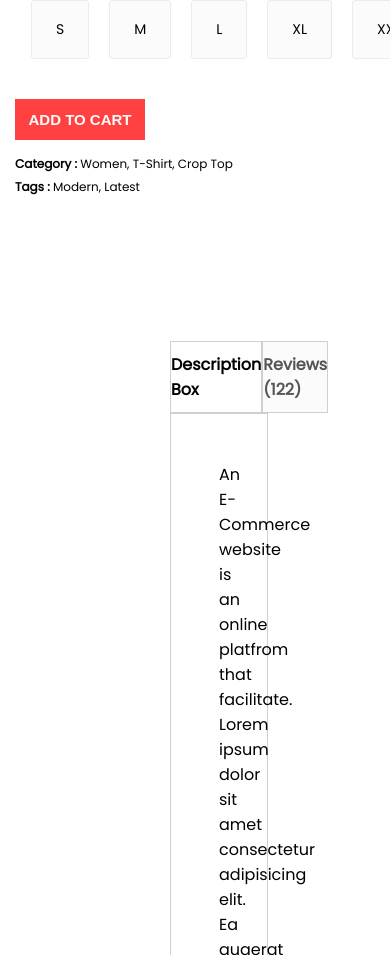
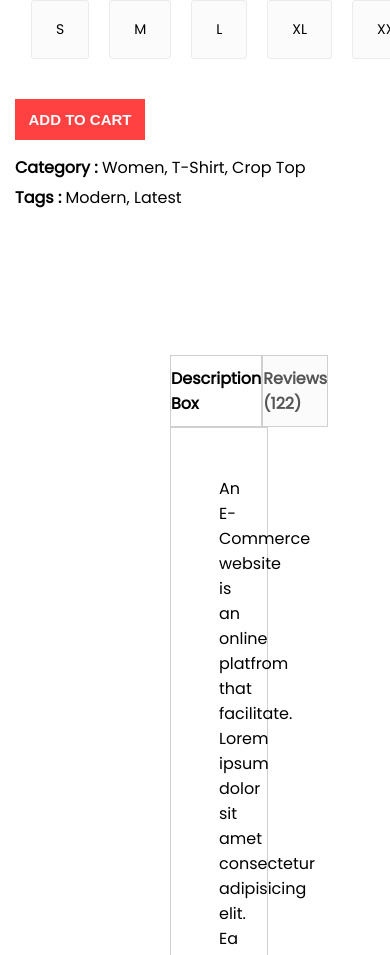
Before and after one commit to Shajjad002/E-Commerce, a React (Create React App) app in the folder shopper/: page /product/1 in a window 390 px wide. Shown: the part 833-1788 px from the top of the page. Built offline with nearby package versions, Linux system fonts and the light colour scheme.

Commit message:
Product Display  responsive css

```diff
--- a/shopper/src/Components/ProductDisplay/ProductDisplay.css
+++ b/shopper/src/Components/ProductDisplay/ProductDisplay.css
@@ -277,5 +277,8 @@
         font-size: 15px;
         padding: 12px 0px;
     }
+    .productdisplay-right-category{
+        font-size: 16px;
+    }
 
 }
```
